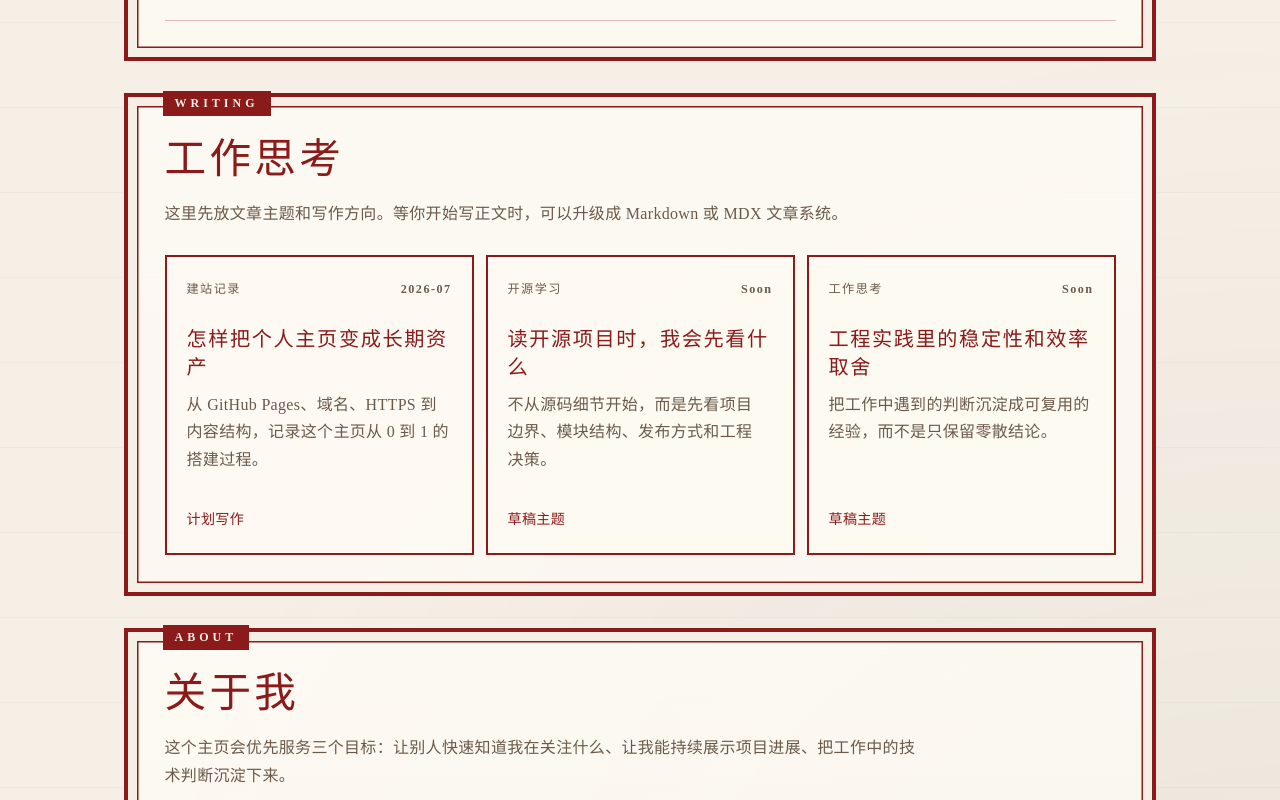
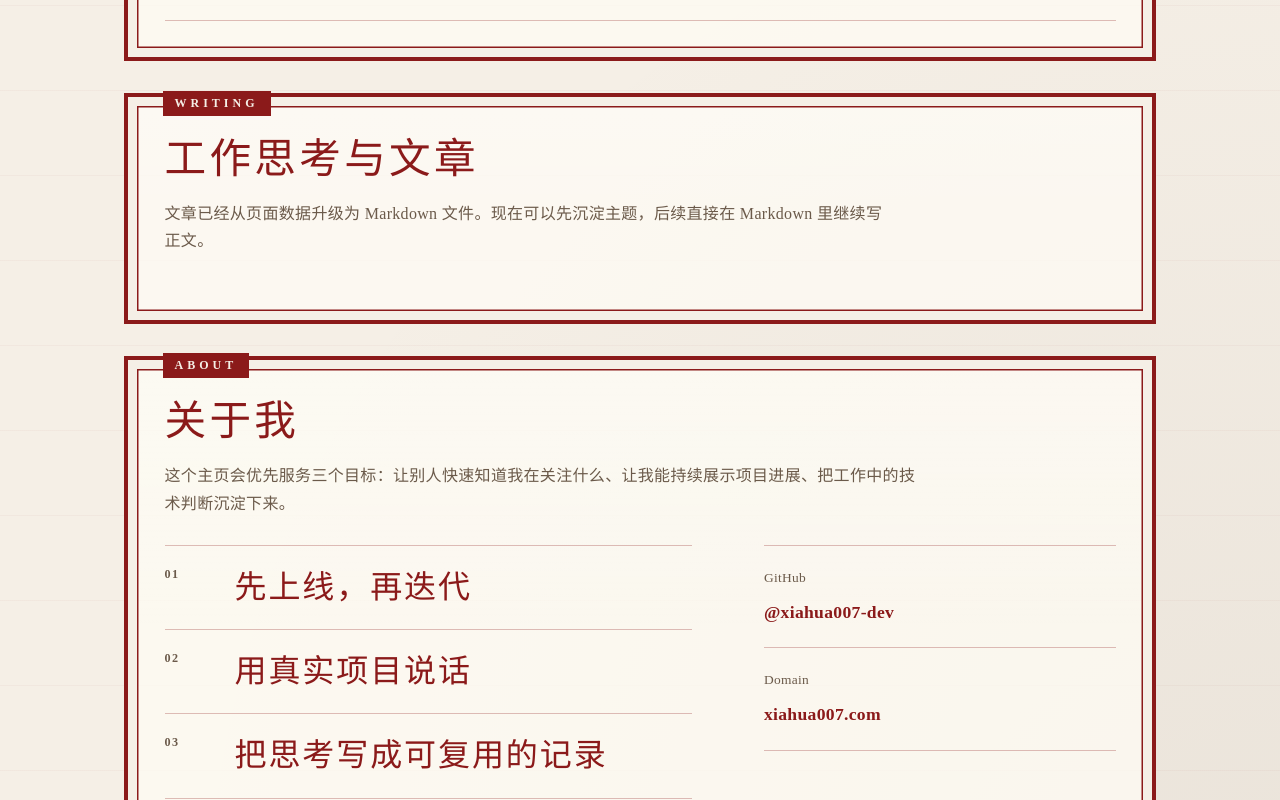
Before and after one commit to xiahua007-dev/xiahua007-dev.github.io, a React (Vite) app: page / in a window 1280 px wide. Shown: the part 1840-2640 px from the top of the page. Built offline with nearby package versions, Linux system fonts and the light colour scheme.

Commit message:
feat: add markdown writing system

```diff
--- a/package.json
+++ b/package.json
@@ -10,8 +10,10 @@
     "publish:github": "powershell -NoLogo -NoProfile -ExecutionPolicy Bypass -File scripts/publish.ps1"
   },
   "dependencies": {
+    "gray-matter": "^4.0.3",
     "react": "^18.3.1",
-    "react-dom": "^18.3.1"
+    "react-dom": "^18.3.1",
+    "react-markdown": "^10.1.0"
   },
   "devDependencies": {
     "@vitejs/plugin-react": "^4.3.3",
--- /dev/null
+++ b/src/articles.js
@@ -0,0 +1,27 @@
+import matter from 'gray-matter'
+
+const articleModules = import.meta.glob('../content/writing/*.md', {
+  eager: true,
+  query: '?raw',
+  import: 'default',
+})
+
+function slugFromPath(path) {
+  return path.split('/').pop().replace(/\.md$/, '')
+}
+
+export const articles = Object.entries(articleModules)
+  .map(([path, raw]) => {
+    const { data, content } = matter(raw)
+
+    return {
+      slug: slugFromPath(path),
+      content: content.trim(),
+      ...data,
+    }
+  })
+  .sort((a, b) => String(b.date).localeCompare(String(a.date)))
+
+export function getArticleBySlug(slug) {
+  return articles.find((article) => article.slug === slug)
+}
--- a/src/main.jsx
+++ b/src/main.jsx
@@ -1,6 +1,8 @@
 import React, { useEffect, useRef } from 'react'
 import ReactDOM from 'react-dom/client'
-import { about, focusAreas, profile, projects, thoughts } from './siteData'
+import ReactMarkdown from 'react-markdown'
+import { articles, getArticleBySlug } from './articles'
+import { about, focusAreas, profile, projects } from './siteData'
 import './styles.css'
 
 function TiltedCard() {
@@ -105,22 +107,25 @@ function ProjectList() {
 
 function ThoughtList() {
   return (
-    <section className="frame section-block thoughts-band reveal" id="thoughts" aria-labelledby="thoughts-title">
+    <section className="frame section-block thoughts-band reveal" id="writing" aria-labelledby="writing-title">
       <SectionHeader
         eyebrow="WRITING"
-        title="工作思考"
-        description="这里先放文章主题和写作方向。等你开始写正文时，可以升级成 Markdown 或 MDX 文章系统。"
+        title="工作思考与文章"
+        description="文章已经从页面数据升级为 Markdown 文件。现在可以先沉淀主题，后续直接在 Markdown 里继续写正文。"
       />
       <div className="thought-grid">
-        {thoughts.map((thought) => (
-          <article className="thought-item" key={thought.title}>
+        {articles.map((article) => (
+          <article className="thought-item" key={article.slug}>
             <div className="thought-topline">
-              <span>{thought.category}</span>
-              <time>{thought.date}</time>
+              <span>{article.category}</span>
+              <time>{article.date}</time>
             </div>
-            <h3>{thought.title}</h3>
-            <p>{thought.summary}</p>
-            <strong>{thought.status}</strong>
+            <h3>{article.title}</h3>
+            <p>{article.summary}</p>
+            <a className="article-link" href={`#writing/${article.slug}`}>
+              {article.status}
+              <span aria-hidden="true">→</span>
+            </a>
           </article>
         ))}
       </div>
@@ -131,11 +136,7 @@ function ThoughtList() {
 function About() {
   return (
     <section className="frame section-block about-section reveal" id="about" aria-labelledby="about-title">
-      <SectionHeader
-        eyebrow="ABOUT"
-        title="关于我"
-        description={about.summary}
-      />
+      <SectionHeader eyebrow="ABOUT" title="关于我" description={about.summary} />
       <div className="about-layout">
         <div className="principles">
           {about.principles.map((item, index) => (
@@ -158,14 +159,70 @@ function About() {
   )
 }
 
+function ArticlePage({ article }) {
+  if (!article) {
+    return (
+      <main className="page-shell article-shell">
+        <a className="wordmark" href="#top" aria-label="返回首页">
+          XH<span>.</span>
+        </a>
+        <section className="frame article-page">
+          <span className="section-label">WRITING</span>
+          <h1>文章不存在</h1>
+          <p>这个链接没有匹配到当前的 Markdown 文章。</p>
+          <a className="primary-link" href="#writing">
+            返回文章列表
+            <span aria-hidden="true">→</span>
+          </a>
+        </section>
+      </main>
+    )
+  }
+
+  return (
+    <main className="page-shell article-shell">
+      <nav className="nav article-nav" aria-label="文章导航">
+        <a className="wordmark" href="#top" aria-label="返回首页">
+          XH<span>.</span>
+        </a>
+        <a className="back-link" href="#writing">返回文章列表</a>
+      </nav>
+
+      <article className="frame article-page">
+        <div className="article-kicker">
+          <span>{article.category}</span>
+          <time>{article.date}</time>
+        </div>
+        <h1>{article.title}</h1>
+        <p className="article-summary">{article.summary}</p>
+        <div className="article-content">
+          <ReactMarkdown>{article.content}</ReactMarkdown>
+        </div>
+      </article>
+    </main>
+  )
+}
+
 function App() {
+  const [activeSlug, setActiveSlug] = React.useState(() => window.location.hash.replace(/^#writing\/?/, ''))
+
+  useEffect(() => {
+    const handleHashChange = () => {
+      const hash = window.location.hash
+      setActiveSlug(hash.startsWith('#writing/') ? hash.replace(/^#writing\/?/, '') : '')
+    }
+
+    window.addEventListener('hashchange', handleHashChange)
+    return () => window.removeEventListener('hashchange', handleHashChange)
+  }, [])
+
   useEffect(() => {
     const revealNodes = document.querySelectorAll('.reveal')
     document.documentElement.classList.add('js-ready')
 
     if (!('IntersectionObserver' in window)) {
       revealNodes.forEach((node) => node.classList.add('is-visible'))
-      return
+      return undefined
     }
 
     const observer = new IntersectionObserver((entries) => {
@@ -180,7 +237,11 @@ function App() {
     revealNodes.forEach((node) => observer.observe(node))
 
     return () => observer.disconnect()
-  }, [])
+  }, [activeSlug])
+
+  if (activeSlug) {
+    return <ArticlePage article={getArticleBySlug(activeSlug)} />
+  }
 
   return (
     <main className="page-shell">
@@ -190,7 +251,7 @@ function App() {
         </a>
         <div className="nav-links">
           <a href="#projects">项目</a>
-          <a href="#thoughts">思考</a>
+          <a href="#writing">文章</a>
           <a href="#about">关于</a>
           <a href={profile.github} target="_blank" rel="noreferrer">GitHub ↗</a>
         </div>
--- a/src/siteData.js
+++ b/src/siteData.js
@@ -45,29 +45,6 @@ export const projects = [
   },
 ]
 
-export const thoughts = [
-  {
-    title: '怎样把个人主页变成长期资产',
-    category: '建站记录',
-    summary: '从 GitHub Pages、域名、HTTPS 到内容结构，记录这个主页从 0 到 1 的搭建过程。',
-    date: '2026-07',
-    status: '计划写作',
-  },
-  {
-    title: '读开源项目时，我会先看什么',
-    category: '开源学习',
-    summary: '不从源码细节开始，而是先看项目边界、模块结构、发布方式和工程决策。',
-    date: 'Soon',
-    status: '草稿主题',
-  },
-  {
-    title: '工程实践里的稳定性和效率取舍',
-    category: '工作思考',
-    summary: '把工作中遇到的判断沉淀成可复用的经验，而不是只保留零散结论。',
-    date: 'Soon',
-    status: '草稿主题',
-  },
-]
 
 export const about = {
   summary: '这个主页会优先服务三个目标：让别人快速知道我在关注什么、让我能持续展示项目进展、把工作中的技术判断沉淀下来。',
--- a/src/styles.css
+++ b/src/styles.css
@@ -148,6 +148,8 @@ h1 em {
 .nav-links a,
 .primary-link,
 .project-side a,
+.article-link,
+.back-link,
 .contact-list a {
   text-decoration: none;
 }
@@ -155,6 +157,8 @@ h1 em {
 .nav-links a:hover,
 .nav-links a:focus-visible,
 .project-side a:hover,
+.article-link:hover,
+.back-link:hover,
 .contact-list a:hover {
   color: var(--color-primary);
 }
@@ -313,8 +317,7 @@ footer p {
   height: 100%;
   display: block;
   object-fit: cover;
-  filter: sepia(0.3) saturate(0.68) contrast(1.08);
-  mix-blend-mode: multiply;
+  filter: none;
   transform: translateZ(34px) scale(1.04);
   transition: transform 520ms cubic-bezier(0.2, 0.8, 0.2, 1), filter 520ms ease;
 }
@@ -568,9 +571,105 @@ footer p {
   margin-bottom: 28px;
 }
 
-.thought-item strong {
+.article-link {
   margin-top: auto;
+  display: inline-flex;
+  align-items: center;
+  gap: 10px;
   color: var(--color-primary);
+  font-size: 0.88rem;
+  font-weight: 700;
+  letter-spacing: 0.08em;
+}
+
+.article-shell {
+  max-width: 880px;
+}
+
+.article-nav {
+  margin-bottom: 24px;
+}
+
+.back-link {
+  color: var(--color-primary);
+  font-size: 0.84rem;
+  font-weight: 700;
+  letter-spacing: 0.12em;
+}
+
+.article-page {
+  padding: calc(10.5px + 42px);
+}
+
+.article-page h1 {
+  max-width: 760px;
+  margin: 18px 0;
+  font-size: clamp(2.2rem, 7vw, 4rem);
+}
+
+.article-kicker {
+  display: flex;
+  justify-content: space-between;
+  gap: 18px;
+  color: var(--color-primary);
+  font-size: 0.82rem;
+  font-weight: 700;
+  letter-spacing: 0.14em;
+}
+
+.article-summary {
+  max-width: 680px;
+  margin-bottom: 34px;
+  font-size: 1.06rem;
+}
+
+.article-content {
+  max-width: 720px;
+  padding-top: 28px;
+  border-top: 1px solid var(--color-border);
+}
+
+.article-content h2 {
+  margin-top: 34px;
+  font-size: clamp(1.5rem, 4vw, 2.1rem);
+}
+
+.article-content h2:first-child {
+  margin-top: 0;
+}
+
+.article-content h3 {
+  margin-top: 28px;
+}
+
+.article-content p,
+.article-content li,
+.article-content blockquote {
+  color: var(--color-muted);
+  font-size: 1.02rem;
+}
+
+.article-content ul {
+  margin: 0 0 24px;
+  padding-left: 1.3em;
+}
+
+.article-content li {
+  margin-bottom: 8px;
+}
+
+.article-content blockquote {
+  margin: 26px 0;
+  padding: 12px 0 12px 20px;
+  border-left: 3px solid var(--color-primary);
+  background: rgba(139, 26, 26, 0.06);
+}
+
+.article-content code {
+  padding: 1px 5px;
+  background: rgba(139, 26, 26, 0.08);
+  color: var(--color-primary);
+  font-family: Consolas, 'Liberation Mono', monospace;
   font-size: 0.88rem;
 }
 
@@ -691,6 +790,10 @@ footer {
     padding: calc(10.5px + 16px);
   }
 
+  .article-page {
+    padding: calc(10.5px + 22px);
+  }
+
   .hero {
     padding-top: calc(10.5px + 24px);
   }
```
Also changed, not shown: 1 other file (tests, documents, lock files or other folders).
